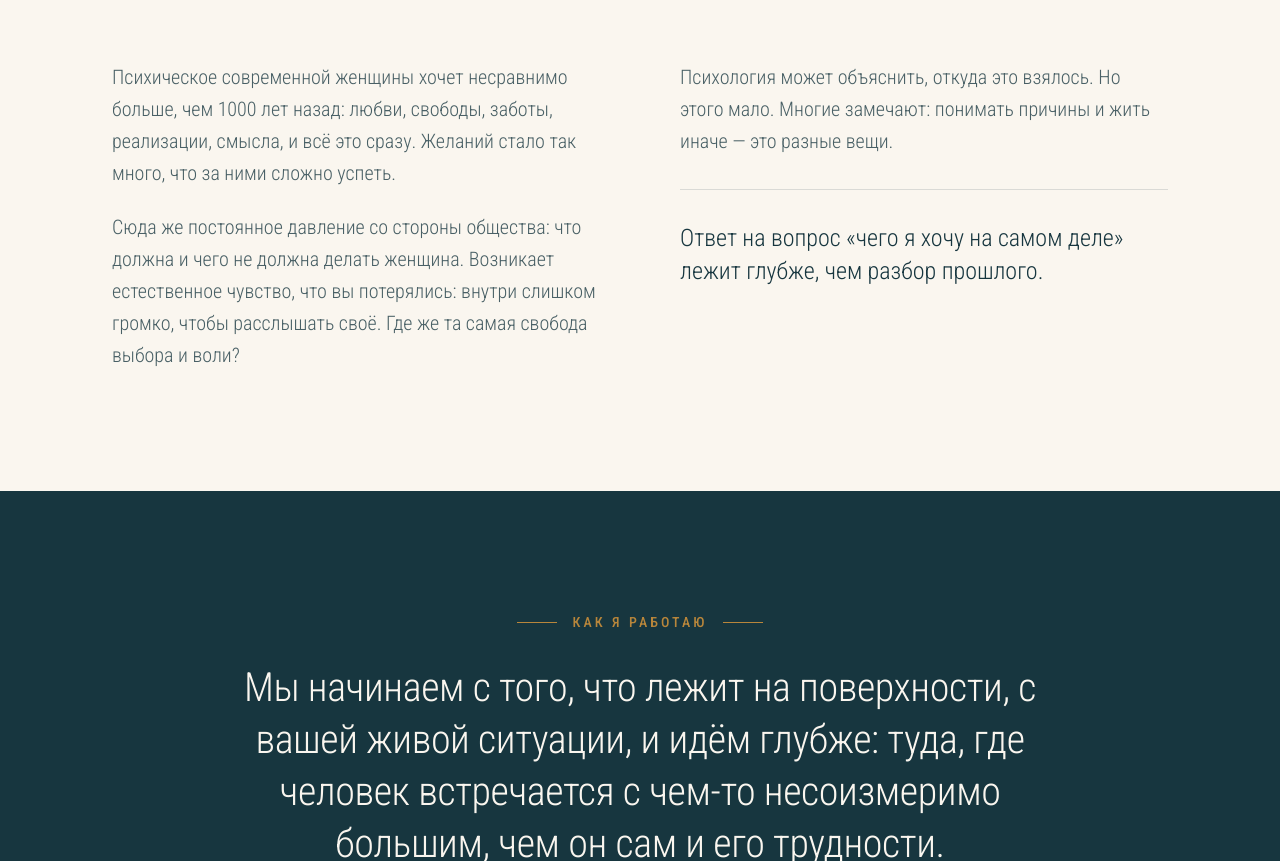
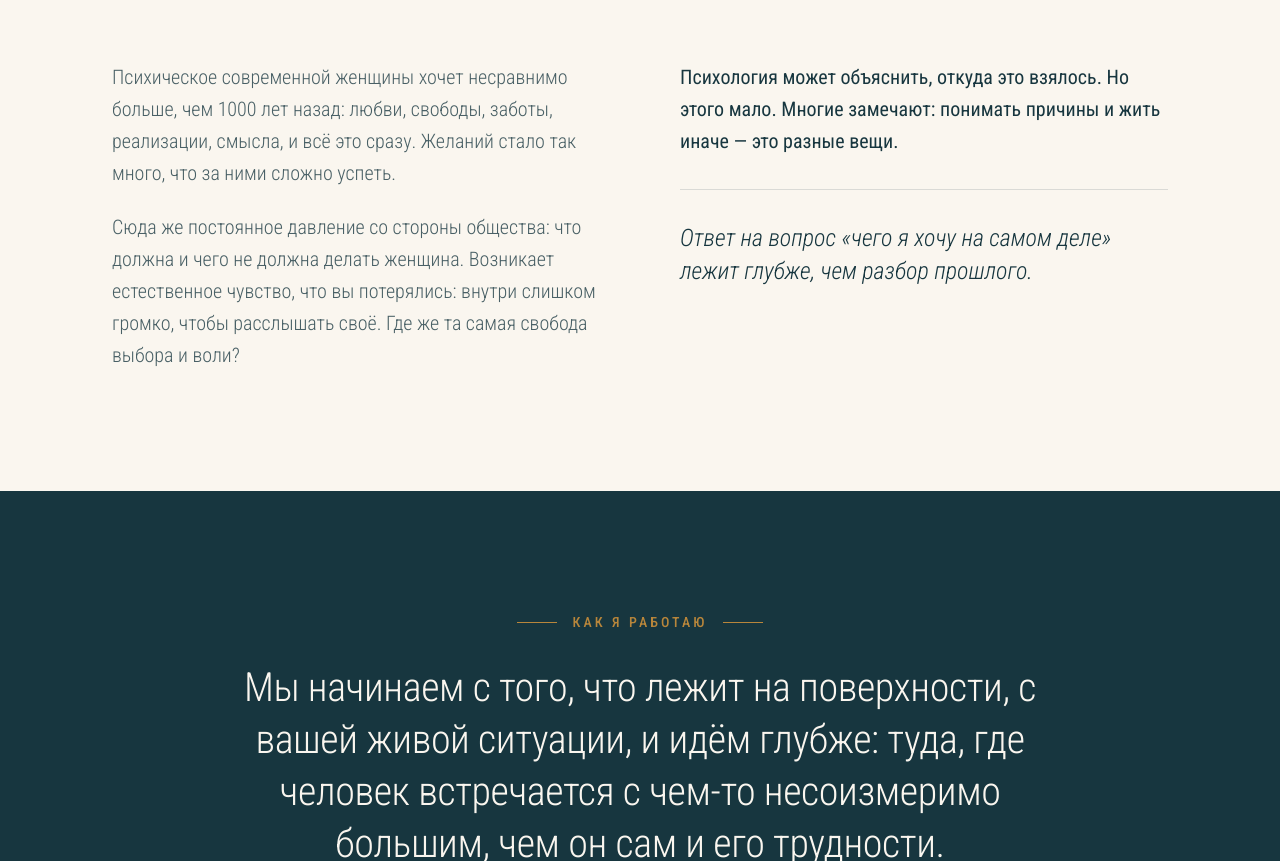
Before and after one commit to revivallife42/site, a plain HTML site: page index.html in a window 1280 px wide. Shown: the part 1542-2403 px from the top of the page. Drawn offline with Linux system fonts and the light colour scheme.

Commit message:
Блок «Почему»: абзац про психологию жирнее, вывод курсивом
Co-Authored-By: Claude Opus 5.5 <noreply@anthropic.com>

```diff
--- a/index.html
+++ b/index.html
@@ -238,9 +238,11 @@
     padding-top: 32px;
     border-top: 1px solid var(--line);
     font-size: 1.5rem;
+    font-style: italic;
     line-height: 1.35;
     color: var(--text);
   }
+  .why .strong { font-weight: 400; color: var(--text); }
 
   /* Как я работаю */
   .how { text-align: center; }
@@ -511,7 +513,7 @@
           <p>Сюда же постоянное давление со стороны общества: что должна и чего не должна делать женщина. Возникает естественное чувство, что вы потерялись: внутри слишком громко, чтобы расслышать своё. Где же та самая свобода выбора и воли?</p>
         </div>
         <div class="reveal">
-          <p>Психология может объяснить, откуда это взялось. Но этого мало. Многие замечают: понимать причины и жить иначе — это разные вещи.</p>
+          <p class="strong">Психология может объяснить, откуда это взялось. Но этого мало. Многие замечают: понимать причины и жить иначе — это разные вещи.</p>
           <p class="highlight">Ответ на вопрос «чего я хочу на самом деле» лежит глубже, чем разбор прошлого.</p>
         </div>
       </div>
```
